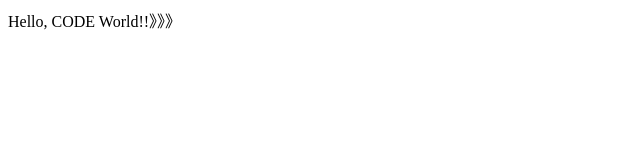
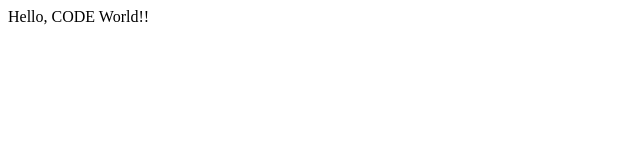
Before and after one commit to kagaminokanata/liuyang, a plain HTML site: page src/index.html in a window 1280 px wide. Shown: the whole page, without its empty margins (0-640 px from the left). Drawn offline with Linux system fonts and the light colour scheme.

Commit message:
index更改

```diff
--- a/src/index.html
+++ b/src/index.html
@@ -6,6 +6,6 @@
   <title>S3 Static Web Hosting</title>
 </head>
 <body>
-  Hello, CODE World!!》》》
+  Hello, CODE World!!
 </body>
 </html>
```
